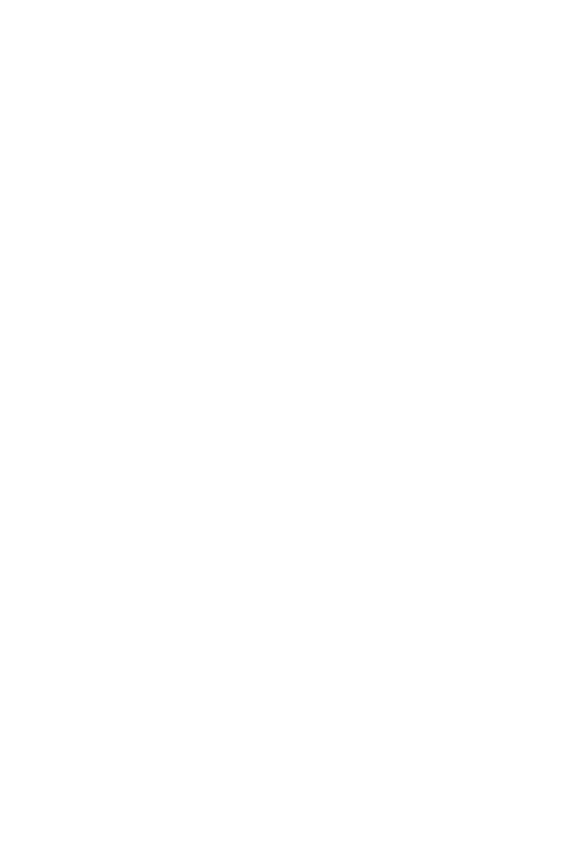
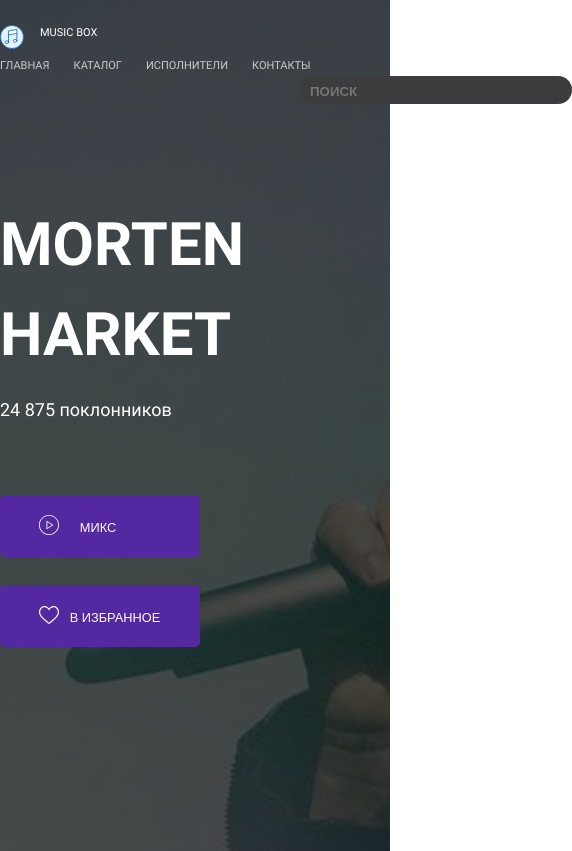
Before and after one commit to irisla/layout-designer-project-lvl2, a plain HTML site: page src/artist.html in a window 390 px wide. Shown: the whole page, 572 px wide, since content can reach past the window. Drawn offline with Linux system fonts and the light colour scheme.

Commit message:
The second page. Completed the first section.
Завершил шапку и первую секцию второй страницы, включая адаптив.

```diff
--- a/src/artist.html
+++ b/src/artist.html
@@ -1,12 +1,50 @@
 <!DOCTYPE html>
 <html lang="ru">
+
 <head>
     <meta charset="UTF-8">
     <meta http-equiv="X-UA-Compatible" content="IE=edge">
     <meta name="viewport" content="width=device-width, initial-scale=1.0">
     <title>Портал «Music Box». Михайлов Вячеслав.</title>
+    <link rel="stylesheet" href="styles/style-artist.css">
 </head>
+
 <body>
+    <header class="header">
+        <nav>
+            <div class="header-container">
+                <img class="img" src="images/logo.svg" alt="логотип в виде скрипичного ключа">
+                <p class="music">Music Box</p>
+                <ul class="menu">
+                    <li><a href="#">Главная</a></li>
+                    <li><a href="#">Каталог</a></li>
+                    <li><a href="#">Исполнители</a></li>
+                    <li><a href="#">Контакты</a></li>
+                </ul>
+                <form class="header-search" action="#" method="get">
+                    <input class="header-input" name="search" placeholder="поиск" type="search">
+                </form>
+            </div>
+        </nav>
+    </header>
+    <section class="page-description">
+        <div class="description-container">
+            <h1 class="description-h1">Morten Harket</h1>
+            <p class="description-p">24 875 поклонников</p>
+
+            <div class="form-button">
+                <form class="form-page-description" action="#">
+                    <button class="btn btn-page-desc" type="submit"><img class="svg-1" src="images/play-button.svg">
+                        <p class="svg-p-1">микс</p>
+                    </button>
+                    <button class="btn btn-page-desc" type="submit"><img class="svg-2" src="images/heart.svg">
+                        <p class="svg-p-2">в избранное</p>
+                    </button>
+                </form>
+            </div>
+        </div>
+    </section>
 
 </body>
+
 </html>
--- a/src/scss/app.scss
+++ b/src/scss/app.scss
@@ -8,3 +8,4 @@
 @import "main-third-section.scss";
 @import "main-fourth-section.scss";
 @import "footer.scss";
+@import "artist-first-section";
--- /dev/null
+++ b/src/scss/artist-first-section.scss
@@ -0,0 +1,91 @@
+.page-description {
+    background-image: url("../images/Morten Harket.png");
+    min-height: 750px;
+}
+
+.description-container {
+    flex-direction: column;
+    align-items: flex-start;
+}
+
+.description-p {
+    margin-top: 16px;
+    margin-bottom: 48px;
+}
+
+.form-page-description {
+    max-width: 570px;
+    margin-left: auto;
+    margin-right: auto;
+
+    .btn-page-desc {
+        width: 200px;
+        height: 62px;
+        font-size: 12.8px;
+        line-height: 19px;
+        color: $font;
+        margin-top: 24px;
+        background: $purple;
+        border: none;
+        margin-right: 16px;
+    }
+}
+
+.btn-page-desc {
+    .play-button {
+        width: 20px;
+        height: 20px;
+        position: relative;
+        left: -62px;
+        top: 5px;
+    }
+
+    .svg-1 {
+        filter: invert(1) sepia(0) saturate(1) hue-rotate(161deg);
+        height: 20px;
+        width: 20px;
+        position: relative;
+        left: -51px;
+    }
+
+    .svg-2 {
+        filter: invert(1) sepia(0) saturate(1) hue-rotate(161deg);
+        height: 20px;
+        width: 20px;
+        position: relative;
+        left: -51px;
+    }
+
+    .svg-p-1 {
+        position: relative;
+        top: -22px;
+        left: -2px;
+        font-size: 12.8px;
+        line-height: 150%;
+        color: #FFFFFF;
+        text-transform: uppercase;
+    }
+
+    .svg-p-2 {
+        position: relative;
+        top: -22px;
+        left: 15px;
+        font-size: 12.8px;
+        line-height: 150%;
+        color: #FFFFFF;
+        text-transform: uppercase;
+    }
+}
+// -----------------------------------------------
+// Медиазапросы
+@media (min-width: 900px) and (max-width: 1240px) {
+    .description-container {
+      max-width: 1000px;
+      padding: 0 5px 0 5px;
+    }
+
+    h1 {
+      font-size: 45px;
+      line-height: 60px;
+    }
+  }
--- a/src/scss/variables.scss
+++ b/src/scss/variables.scss
@@ -69,3 +69,10 @@ $font: #fff;
     border: solid 1px $font;
     background: none;
   }
+// -------------------------------------
+// Первая секция обеих страниц
+.page-description {
+    background-position: center;
+    background-size: cover;
+    padding: 200px 0;
+}
```
Also changed, not shown: src/styles/style-artist.css (added), 1 other file.
